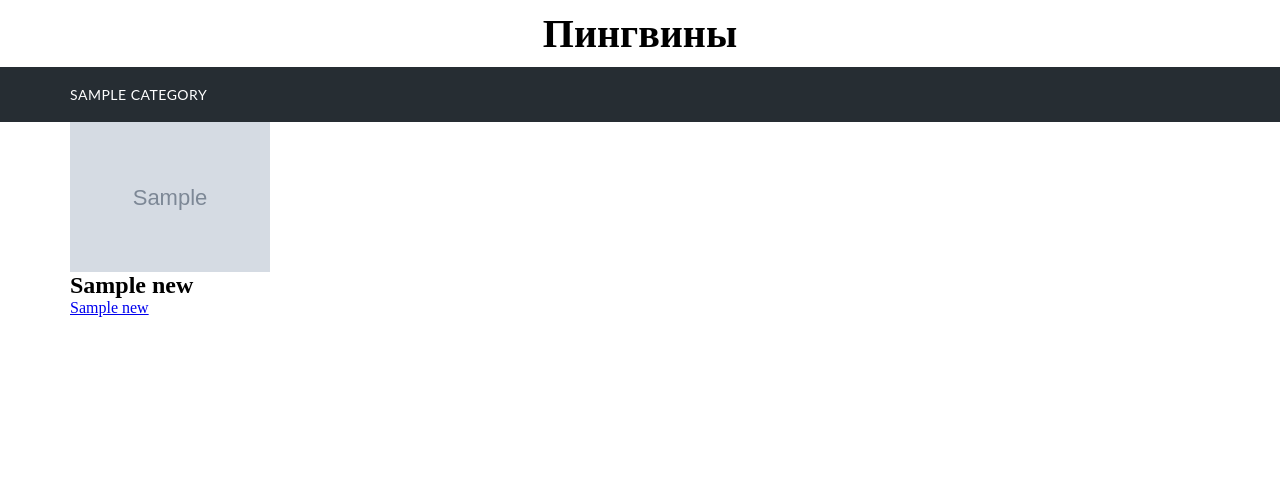
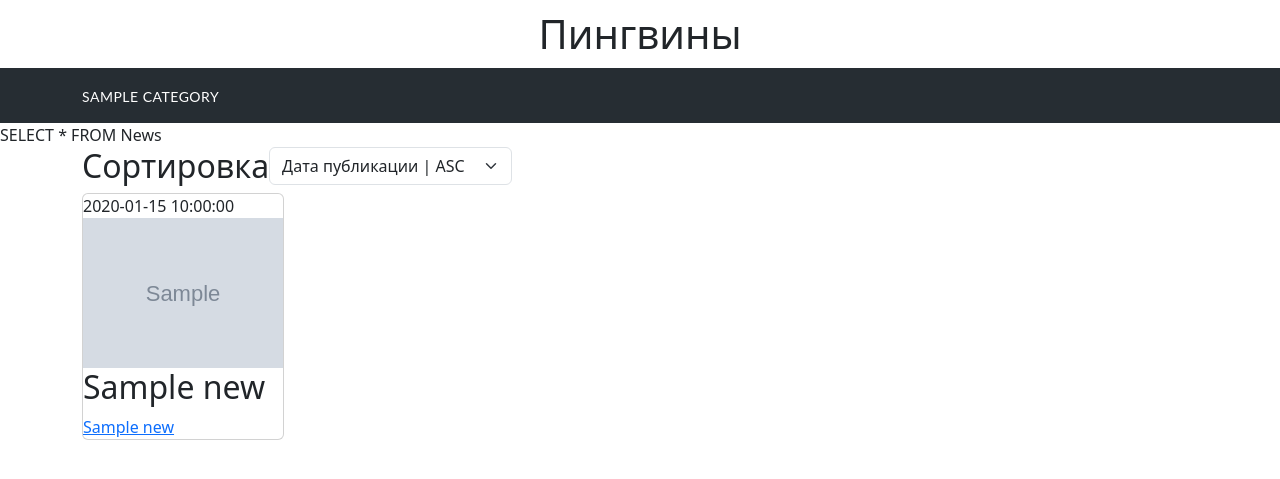
Before and after one commit to KhamitovDanil/Penguins, a PHP site: page / in a window 1280 px wide. Shown: the top 479 px of the page. Run offline with PHP 8.4, Linux system fonts and the light colour scheme; tables that the repository leaves empty or names only in its code hold one stand-in row (values such as "Sample post"); grey boxes marked "Sample" are stand-in pictures.

Commit message:
Фильтрация_Сортировка

```diff
--- a/CreateNew/header.php
+++ b/CreateNew/header.php
@@ -6,11 +6,12 @@
     <div class="links">
         <ul class="container links">
         <?php
+            $sort = isset($_GET["sort"])?$_GET["sort"]:"";
             require "connect.php";
             $items = mysqli_query($con, "SELECT * FROM Categories");
             $all = mysqli_fetch_all($items);
             foreach ($all as $elem) {
-                echo "<li><a href='/?category=$elem[0]' >" . $elem[1] . "</a></li>";
+                echo "<li><a href='?category=$elem[0]&sort=$sort' >" . $elem[1] . "</a></li>";
             }
         ?>
         </ul>
--- a/CreateNew/index.php
+++ b/CreateNew/index.php
@@ -4,6 +4,9 @@
 <!DOCTYPE html>
 <html lang="en">
 <head>
+    <script src="https://cdnjs.cloudflare.com/ajax/libs/jquery/3.7.1/jquery.min.js" integrity="sha512-v2CJ7UaYy4JwqLDIrZUI/4hqeoQieOmAZNXBeQyjo21dadnwR+8ZaIJVT8EE2iyI61OV8e6M8PP2/4hpQINQ/g==" crossorigin="anonymous" referrerpolicy="no-referrer"></script>
+    <link href="https://cdn.jsdelivr.net/npm/bootstrap@5.3.2/dist/css/bootstrap.min.css" rel="stylesheet" integrity="sha384-T3c6CoIi6uLrA9TneNEoa7RxnatzjcDSCmG1MXxSR1GAsXEV/Dwwykc2MPK8M2HN" crossorigin="anonymous">
+    <script src="https://cdn.jsdelivr.net/npm/bootstrap@5.3.2/dist/js/bootstrap.bundle.min.js" integrity="sha384-C6RzsynM9kWDrMNeT87bh95OGNyZPhcTNXj1NW7RuBCsyN/o0jlpcV8Qyq46cDfL" crossorigin="anonymous"></script>
     <meta charset="UTF-8">
     <meta name="viewport" content="width=device-width, initial-scale=1.0">
     <title>Pinguins/Main</title>
@@ -18,12 +21,32 @@
 <body>
 <?php
 require_once "header.php";
+$category = isset($_GET["category"])?$_GET["category"]:false;
+$sort = isset($_GET['sort'])?$_GET['sort']:false;
+$query_news = "SELECT * FROM News ";
 
-$query_news = "SELECT * FROM News";
+if ($category) {
+    $query_news .= "WHERE category_id = $category ";
+}
+if ($sort and $sort != "") {
+    $query_news .= "ORDER BY $sort";
+}
+echo $query_news;
 $news = mysqli_query($con, $query_news);
 ?>
 
+
 <section class="last-news">
+    <div class="container d-flex flex-wrap">
+        <h2>Сортировка</h2>
+        <form id="sort-form" action="" method="GET">
+            <select id="sort-select" class="form-select" aria-label="Default select example" name="sort">
+                <option value="publish_date ASC" <?= ($sort and $sort == "publish_date ASC")?"selected":""?>>Дата публикации | ASC</option>
+                <option value="publish_date DESC" <?= ($sort and $sort == "publish_date DESC")?"selected":""?>>Дата публикации | DESC</option>
+                <input type="hidden" name="category" value="<?= isset($_GET["category"])?$_GET["category"]:""; ?>">
+            </select>
+        </form>
+    </div>
     <div class="container d-flex flex-wrap">
         <?php
         $a = count(mysqli_fetch_all($news));
@@ -33,6 +56,7 @@
         foreach ($news as $new) {
             echo "<div class='card'>";
             $new_id = $new["news_id"];
+            echo "<div>" . $new['publish_date'] . "</div>";
             echo "<div class='c_img'><img src='images/news/" . $new['image'] . "' alt=''></div>";
             echo "<h2 class='c_title'>" . $new['title'] . "</h2>";
             echo "<a href='oneNew.php?new=" . $new["news_id"] . "'>" . $new['title'] . "</a></div>";
@@ -41,5 +65,12 @@
     </div>
 </section>
 
+
+<script>
+    $("#sort-select").change(function() {
+        $("#sort-form").submit();
+    });
+</script>
+
 </body>
 </html>
--- a/CreateNew/oneNew.php
+++ b/CreateNew/oneNew.php
@@ -22,7 +22,8 @@
     <div class="n_title">
         <div class="container d-flex justify-content-center">
             <?php
-                $month = ['01' => 'Января' , '02' => 'Февраля' , '03' => 'Марта' , '04' => 'Апреля' , '05' => 'Мая' , '06' => 'Июня' , '07' => 'Июля' , '08' => 'Августа' , '09' => 'Сентября' , '10' => 'Октября' , '11' => 'Ноября' , '12' => 'Декабря'];
+                $month = ['01' => 'Января' , '02' => 'Февраля' , '03' => 'Марта' , '04' => 'Апреля' , '05' => 'Мая' , '06' => 'Июня' ,
+                '07' => 'Июля' , '08' => 'Августа' , '09' => 'Сентября' , '10' => 'Октября' , '11' => 'Ноября' , '12' => 'Декабря'];
                 $date = date("d.m.Y H:i:s", strtotime($new_info['publish_date']));
                 $m_text = $month[substr($date, 3, 2)];
                 $publish_date = substr($date, 0, 2) . " " . $m_text . " " . substr($date, 6);
```
